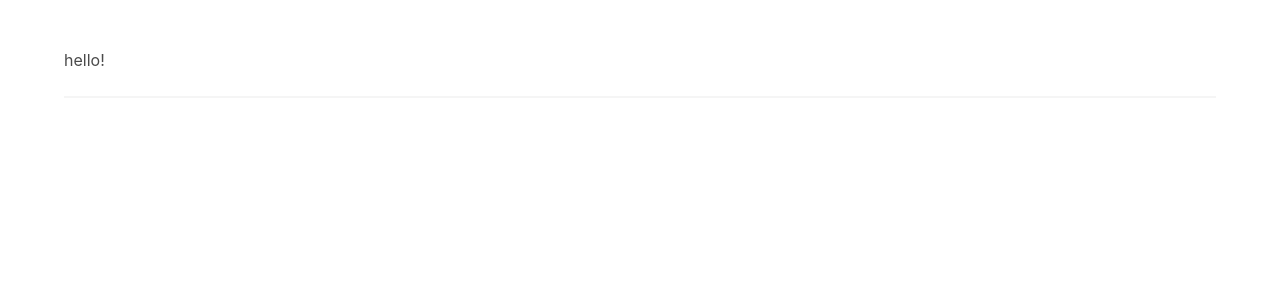
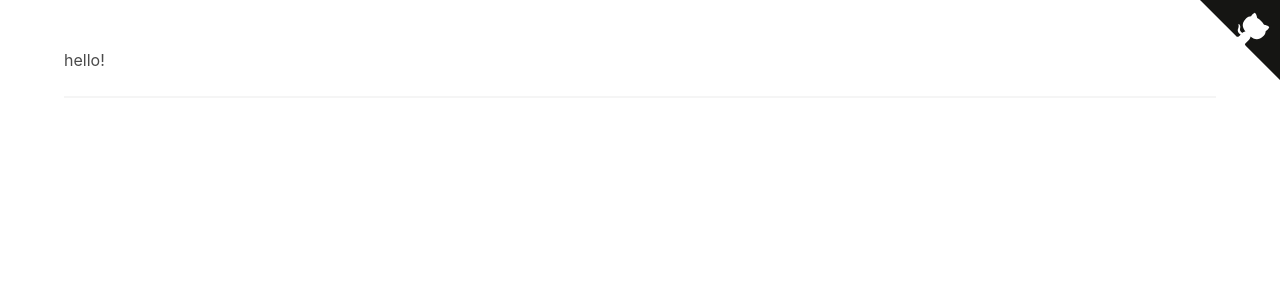
Before and after one commit to rossjrw/series-replace, a Vue app: page / in a window 1280 px wide. Shown: the top 300 px of the page. Built offline with nearby package versions, Linux system fonts and the light colour scheme.

Commit message:
Import corner component

```diff
--- a/src/App.vue
+++ b/src/App.vue
@@ -1,5 +1,6 @@
 <template>
   <div id="app">
+    <Corner></Corner>
     <section class="section">
       <div class="container">
         <form>
@@ -13,7 +14,12 @@
 </template>
 
 <script lang="ts">
+import Corner from './components/Corner.vue'
+
 export default {
-  name: "App"
+  name: "App",
+  components: {
+    Corner: Corner,
+  },
 }
 </script>
--- a/src/components/Corner.vue
+++ b/src/components/Corner.vue
@@ -20,7 +20,7 @@
 	</a>
 </template>
 
-<style>
+<style scoped>
 .github-corner:hover .octo-arm {
 	animation: octocat-wave 560ms ease-in-out;
 }
--- a/webpack.config.js
+++ b/webpack.config.js
@@ -22,7 +22,7 @@ module.exports = {
       },
       {
         test: /\.s[ac]ss$/,
-        use: ['style-loader', 'css-loader', 'sass-loader'],
+        use: ['vue-style-loader', 'css-loader', 'sass-loader'],
       }
     ],
   },
```
